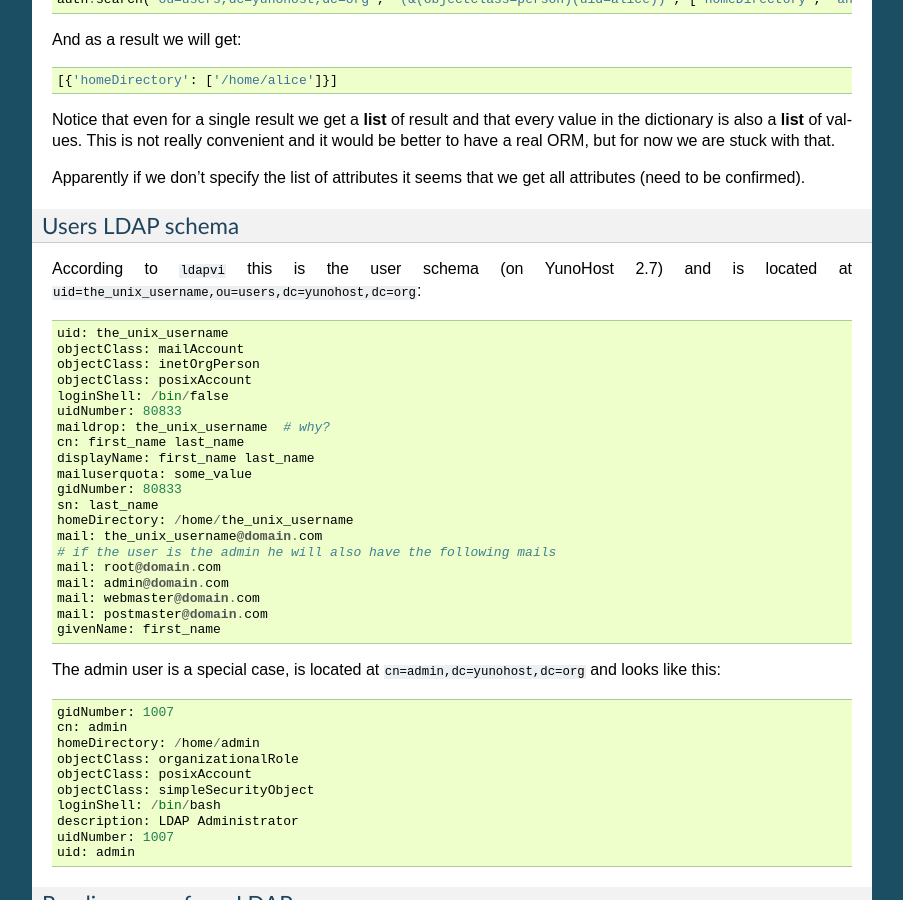
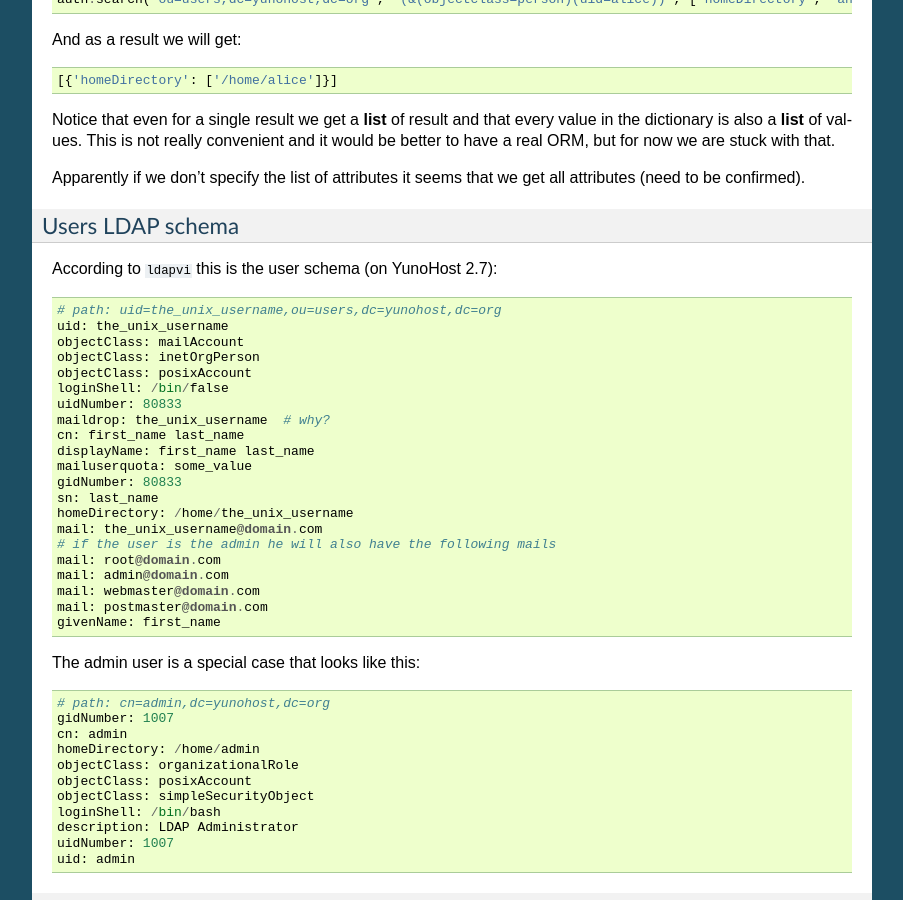
Before and after one commit to YunoHost/moulinette, a Sphinx documentation site: the page built from doc/ldap.rst, in a window 1280 px wide and 900 px high, scrolled down 1316 px. Shown: the whole window, without its empty margins (198-1101 px from the left). Built offline with Sphinx 7.4.7, drawn with Linux system fonts in a browser that asks for light colours.

Commit message:
[doc] style

```diff
--- a/doc/ldap.rst
+++ b/doc/ldap.rst
@@ -101,11 +101,11 @@ Apparently if we don't specify the list of attributes it seems that we get all a
 Users LDAP schema
 -----------------
 
-According to :file:`ldapvi` this is the user schema (on YunoHost 2.7) and is
-located at :file:`uid=the_unix_username,ou=users,dc=yunohost,dc=org`:
+According to :file:`ldapvi` this is the user schema (on YunoHost 2.7):
 
 ::
 
+    # path: uid=the_unix_username,ou=users,dc=yunohost,dc=org
     uid: the_unix_username
     objectClass: mailAccount
     objectClass: inetOrgPerson
@@ -127,10 +127,11 @@ located at :file:`uid=the_unix_username,ou=users,dc=yunohost,dc=org`:
     mail: postmaster@domain.com
     givenName: first_name
 
-The admin user is a special case, is located at :file:`cn=admin,dc=yunohost,dc=org` and looks like this:
+The admin user is a special case that looks like this:
 
 ::
 
+    # path: cn=admin,dc=yunohost,dc=org
     gidNumber: 1007
     cn: admin
     homeDirectory: /home/admin
```
